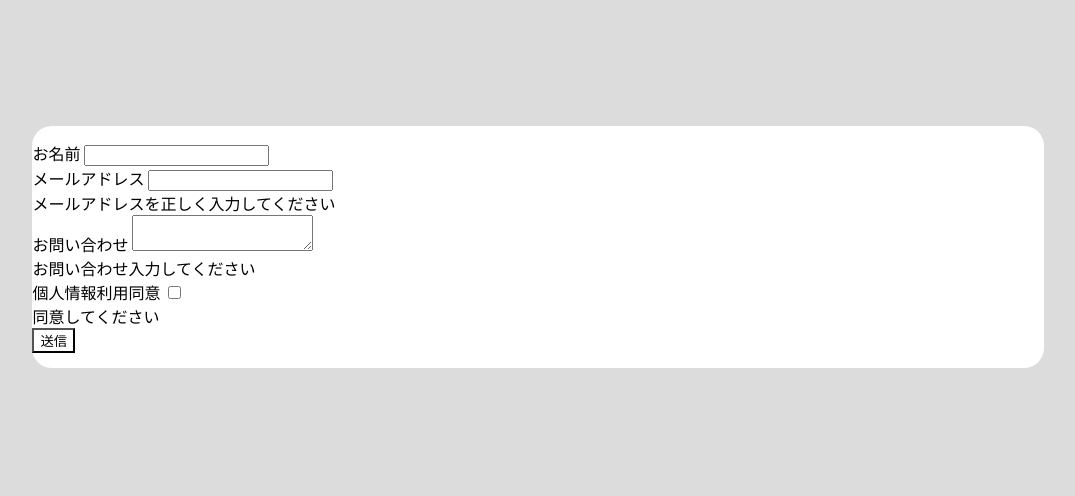
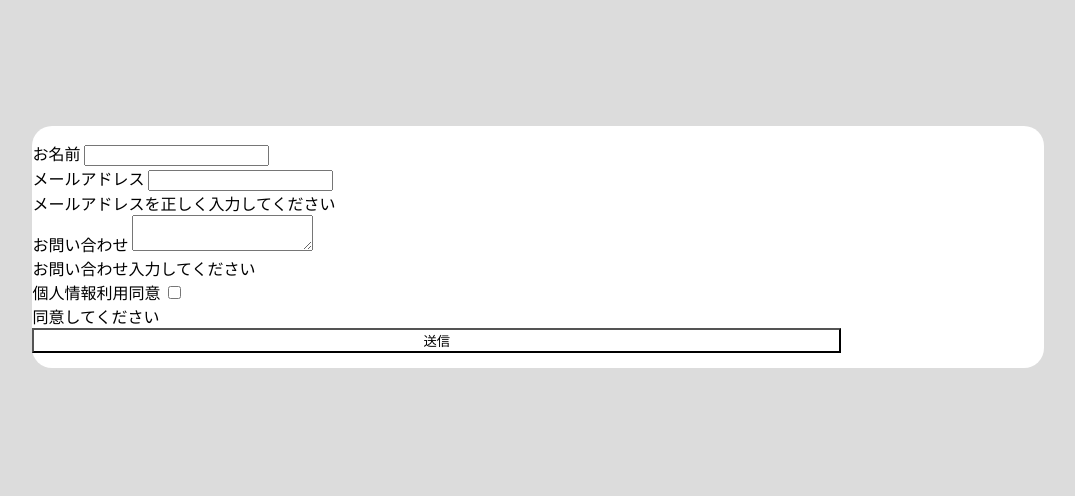
Before and after one commit to yuikunyeah/rogin-site, a plain HTML site: page coal.html in a window 1280 px wide. Shown: the whole page, without its empty margins (102-1177 px from the left). Drawn offline with Linux system fonts and the light colour scheme.

Commit message:
Update open.css

```diff
--- a/open.css
+++ b/open.css
@@ -210,8 +210,7 @@ body a{
 color: #008080;
 }
 .coal{
-text-align: center;
 float: center;
 background-color: #ffffff;
-
+width: 80%;
 }
```
